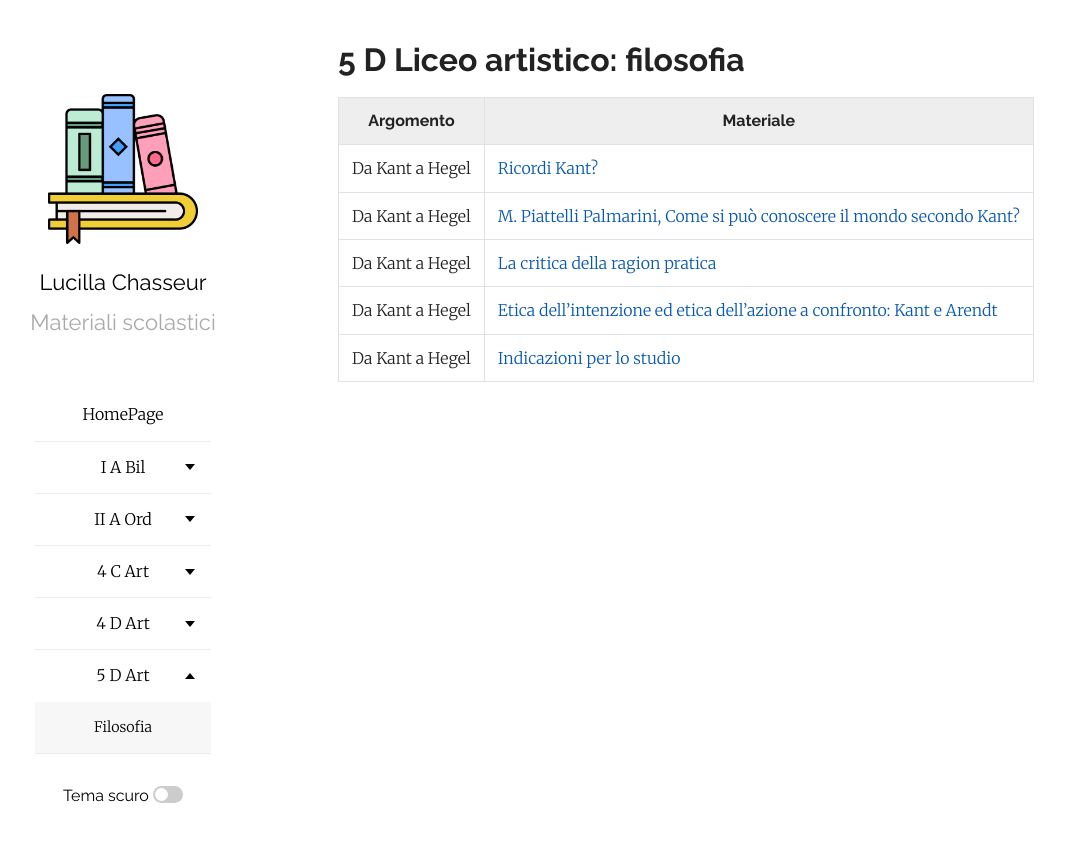
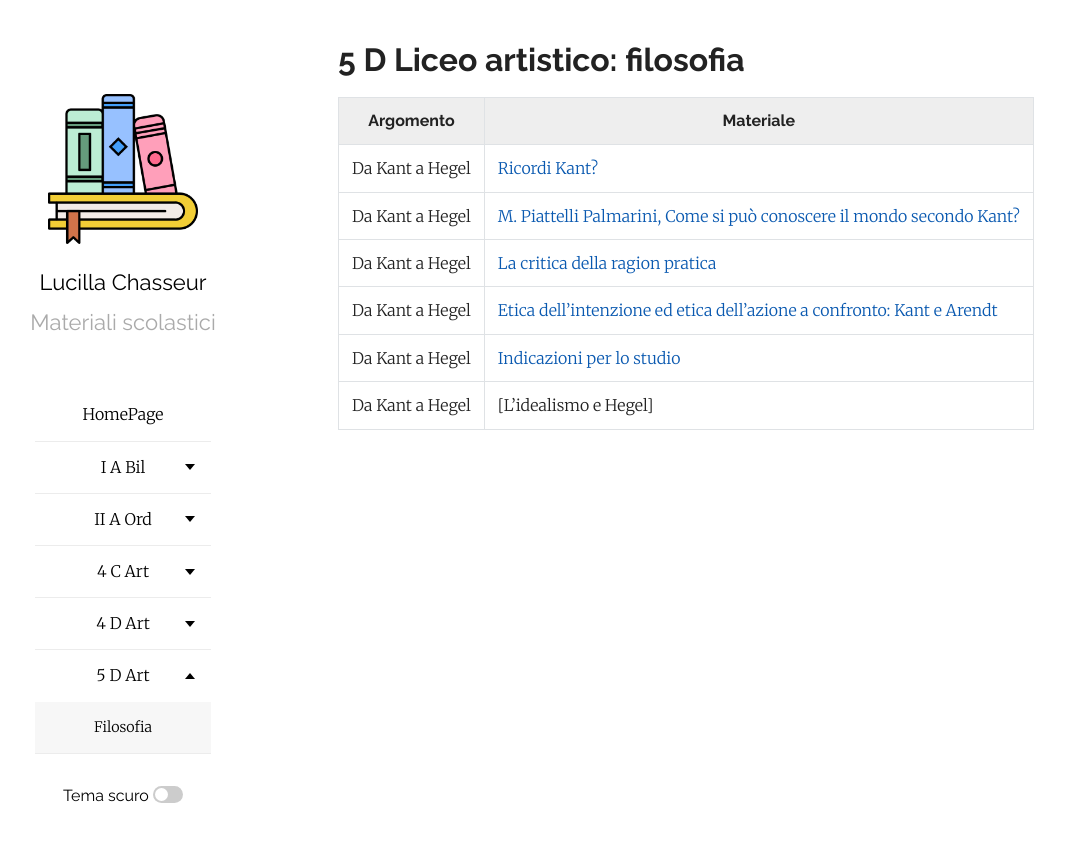
Before and after one commit to efemeridi/efemeridi.github.io, a Jekyll site: the page built from 5d_art_filosofia.md, in a window 1280 px wide. Shown: the top 842 px of the page, without its empty margins (62-1127 px from the left). Built offline with Jekyll 4.4.1, drawn with Linux system fonts in a browser that asks for light colours; our own code applies the rules of GitHub Pages for plain Markdown files.

```diff
--- a/5d_art_filosofia.md
+++ b/5d_art_filosofia.md
@@ -10,3 +10,4 @@ layout: page
 |Da Kant a Hegel| [La critica della ragion pratica](/materiali/5_D_art/filosofia/KANT_RIPASSO/02_KANT_PRATICA_ART.pdf/)
 |Da Kant a Hegel| [Etica dell'intenzione ed etica dell'azione a confronto: Kant e Arendt](/materiali/5_D_art/filosofia/KANT_RIPASSO/una_diversa_prospettiva_sulla_morale_arendt_art.pdf/)
 |Da Kant a Hegel| [Indicazioni per lo studio](/materiali/5_D_art/filosofia/PROGRAMMI/01_KANT_PROGRAMMA_SINTESI.pdf/)
+|Da Kant a Hegel| [L'idealismo e Hegel]
```
